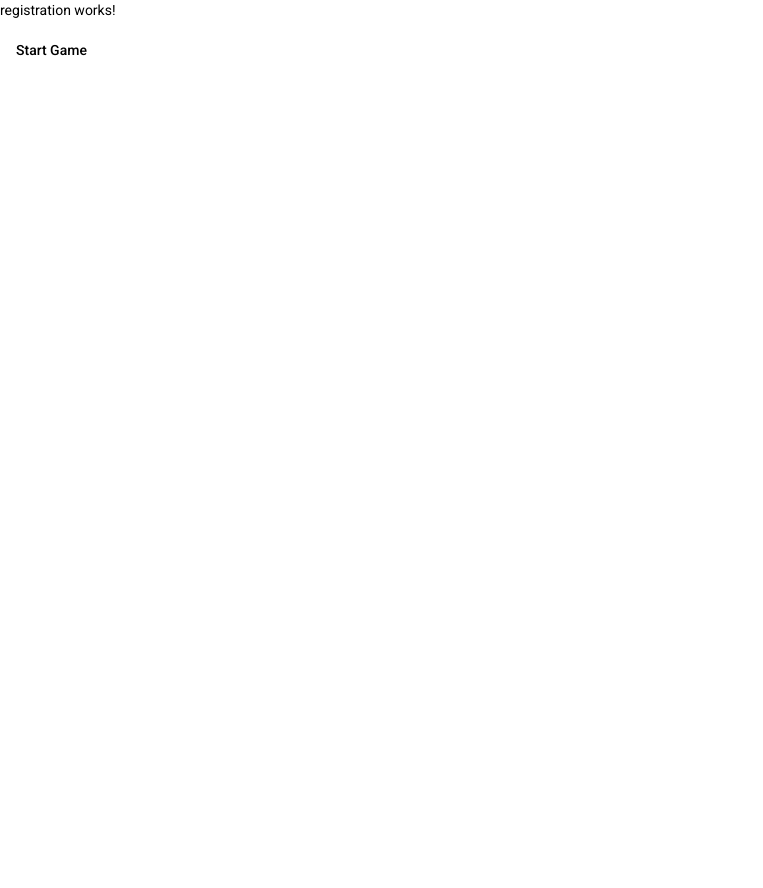
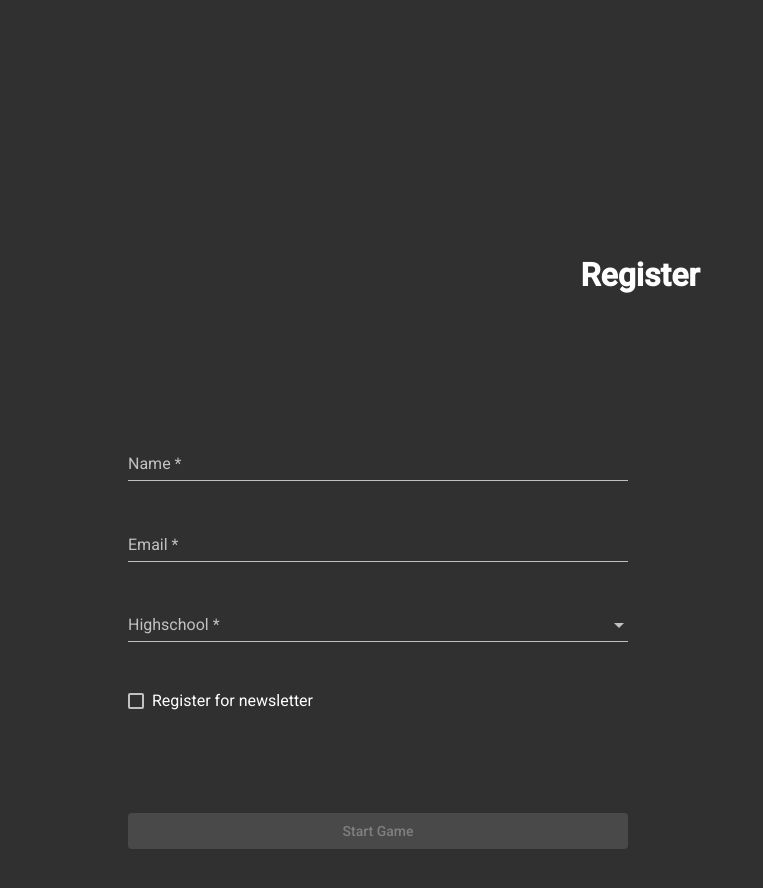
Before and after one commit to imbachb/crazy-towers, an Angular app in the folder source/crazy-towers/: page /registration in a window 1280 px wide. Shown: the top 888 px of the page, without its empty margins (0-763 px from the left). Before the commit the page ends 800 px from the top, so only its background shows below. Built offline with nearby package versions, Linux system fonts and the light colour scheme.

Commit message:
Add registration

```diff
--- a/source/crazy-towers/src/app/landing-page/landing-page.component.html
+++ b/source/crazy-towers/src/app/landing-page/landing-page.component.html
@@ -9,9 +9,9 @@
 </div>
 <div style="margin-top: 10%;">
   <div class="center">
-    <button mat-button routerLink="/registration">Play</button>
+    <button mat-raised-button routerLink="/registration">Play</button>
   </div>
   <div class="center" style="margin-top: 5%;">
-    <button mat-button routerLink="/highscores">Highscores</button>
+    <button mat-raised-button routerLink="/highscores">Highscores</button>
   </div>
 </div>
--- a/source/crazy-towers/src/app/landing-page/landing-page.component.scss
+++ b/source/crazy-towers/src/app/landing-page/landing-page.component.scss
@@ -1,6 +1,7 @@
 button {
-  width: 30%;
   margin: auto;
+  max-width: 400px;
+  width: 60%;
 }
 
 div {
--- a/source/crazy-towers/src/app/registration/registration.component.html
+++ b/source/crazy-towers/src/app/registration/registration.component.html
@@ -1,2 +1,28 @@
-<p>registration works!</p>
-<button mat-button routerLink="/game">Start Game</button>
+<h1 style="text-align: center; margin-top: 20%;">Register</h1>
+
+<form [formGroup]="profileForm" (ngSubmit)="onSubmit()">
+  <mat-form-field appearance="standard">
+    <mat-label>Name</mat-label>
+    <input matInput placeholder="Placeholder" type="text" formControlName="name" autocomplete="off">
+    <!-- <mat-hint>Hint</mat-hint> -->
+  </mat-form-field>
+
+  <mat-form-field appearance="standard">
+    <mat-label>Email</mat-label>
+    <input matInput placeholder="Placeholder" type="email" formControlName="email" autocomplete="off">
+  </mat-form-field>
+
+  <mat-form-field appearance="standard">
+    <mat-label>Highschool</mat-label>
+    <mat-select matInput placeholder="Placeholder" type="text" formControlName="highschool" autocomplete="off">
+      <mat-option *ngFor="let highschool of availableHighschools" [value]="highschool">{{highschool}}</mat-option>
+    </mat-select>
+  </mat-form-field>
+
+    <mat-label class="checkboxFormControl">
+      <mat-checkbox formControlName="registerForNewsletter">Register for newsletter</mat-checkbox>
+    </mat-label>
+
+  <button type="submit" mat-raised-button [disabled]="!profileForm.valid">Start Game</button>
+
+</form>
--- a/source/crazy-towers/src/app/registration/registration.component.scss
+++ b/source/crazy-towers/src/app/registration/registration.component.scss
@@ -0,0 +1,18 @@
+form {
+  display: flex;
+  justify-content: center;
+  flex-direction: column;
+  margin: 10%;
+  max-width: 500px;
+}
+
+.checkboxFormControl {
+  display: flex;
+  flex-direction: row;
+  justify-content: space-between;
+}
+
+.checkboxFormControl {
+  margin-top: 25px;
+  margin-bottom: 20%;
+}
--- a/source/crazy-towers/src/app/registration/registration.component.ts
+++ b/source/crazy-towers/src/app/registration/registration.component.ts
@@ -1,4 +1,5 @@
 import { Component, OnInit } from '@angular/core';
+import { FormControl, FormGroup, Validators } from '@angular/forms';
 
 @Component({
   selector: 'app-registration',
@@ -6,10 +7,31 @@ import { Component, OnInit } from '@angular/core';
   styleUrls: ['./registration.component.scss']
 })
 export class RegistrationComponent implements OnInit {
+  name = new FormControl('', [Validators.required]);
+  email = new FormControl('', [Validators.required, Validators.email]);
+  highschool = new FormControl('', [Validators.required]);
+  registerForNewsletter = new FormControl(false);
+
+  profileForm = new FormGroup({
+    name: this.name,
+    email: this.email,
+    highschool: this.highschool,
+    registerForNewsletter: this.registerForNewsletter,
+  });
+
+  public availableHighschools = [
+    'ETH Zürich',
+    'UZH'
+  ]
 
   constructor() { }
 
   ngOnInit(): void {
   }
 
+  onSubmit() {
+    // TODO: Registration on backend
+    console.warn(this.profileForm.value);
+  }
+
 }
--- a/source/crazy-towers/src/index.html
+++ b/source/crazy-towers/src/index.html
@@ -10,7 +10,7 @@
   <link href="https://fonts.googleapis.com/css2?family=Roboto:wght@300;400;500&display=swap" rel="stylesheet">
   <link href="https://fonts.googleapis.com/icon?family=Material+Icons" rel="stylesheet">
 </head>
-<body class="mat-typography">
+<body class="mat-typography, mat-app-background">
   <app-root></app-root>
 </body>
 </html>
```
Also changed, not shown: source/crazy-towers/src/app/app.module.ts (+10 -0 lines), source/crazy-towers/src/styles.scss (+9 -2 lines).
